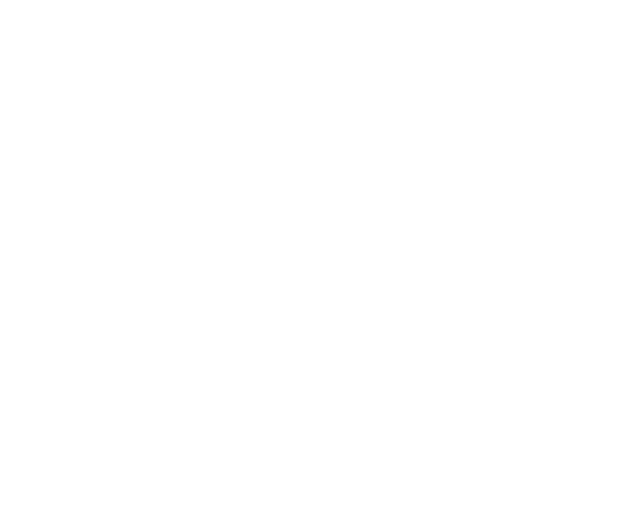
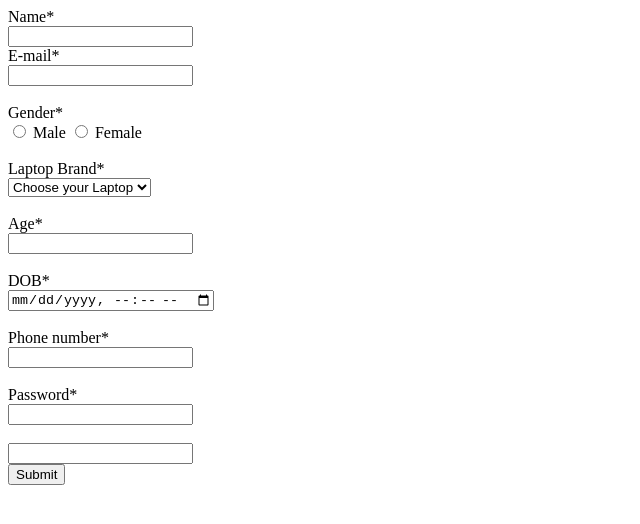
Before and after one commit to acciojob/signup-form-car-lavanyaa121, a website: page main.html in a window 1280 px wide. Shown: the whole page, without its empty margins (0-640 px from the left). Drawn offline with Linux system fonts and the light colour scheme.

Commit message:
created a submission

```diff
--- a/main.html
+++ b/main.html
@@ -1,16 +1,61 @@
 <!DOCTYPE html>
+<html lang="en">
+<head>
+  <meta charset="UTF-8">
+  <meta http-equiv="X-UA-Compatible" content="IE=edge">
+  <meta name="viewport" content="width=device-width, initial-scale=1.0">
+  <title>Car Sign-up</title>
+</head>
+<body>
+  <form action="/submit-form" method="post">
+    <section>
+      <label for="name">Name*</label><br>
+      <input type="text" id="name" name="name" required>
+    </section>
+    <section>
+      <label for="email">E-mail*</label><br>
+      <input type="email" id="email" name="email" required>
+    </section>
+    <br>
+    <section>
+      <label for="gender">Gender*</label><br>
+      <input type="radio" id="male" name="gender" value="male" required>
+      <label for="male">Male</label>
+      <input type="radio" id="female" name="gender" value="female" required>
+      <label for="female">Female</label>
+    </section><br>
+    <section>
+      <label for="laptop">Laptop Brand*</label><br>
+      <select id="laptop" name="laptop" required>
+        <option value="">Choose your Laptop</option>
+        <option value="Apple">Apple</option>
+        <option value="Asus">Asus</option>
+        <option value="HP">HP</option>
+      </select>
+    </section><br>
+    <section>
+      <label for="age">Age*</label><br>
+      <input type="number" id="age" name="age" required>
+    </section><br>
+    <section>
+      <label for="dob">DOB*</label><br>
+      <input type="datetime-local" id="dob" name="dob" required>
+    </section><br>
+    <section>
+      <label for="tel">Phone number*</label><br>
+      <input type="tel" id="tel" name="tel">
+    </section><br>
+    <section>
+      <label for="password">Password*</label><br>
+      <input type="password" id="password" name="password" required>
+    </section><br>
+	   <section>
+      <label for="portfolio"></label>
+      <input type="url" id="portfolio">
+    </section>
 
-<html>
 
-<head>
-	<link rel="stylesheet" href="styles.css">
-</head>
-
-<body>
-	<!-- the entire body must be written by student -->
-    <script type="text/javascript" src="./script.js">
-</script>
-
+    <section>
+      <button type="submit">Submit
+	</section>
 </body>
-
-</html>
```
